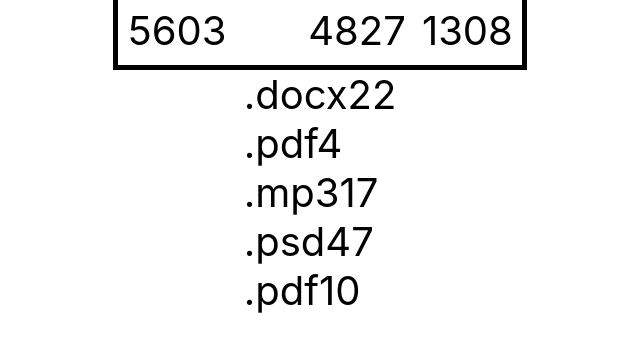
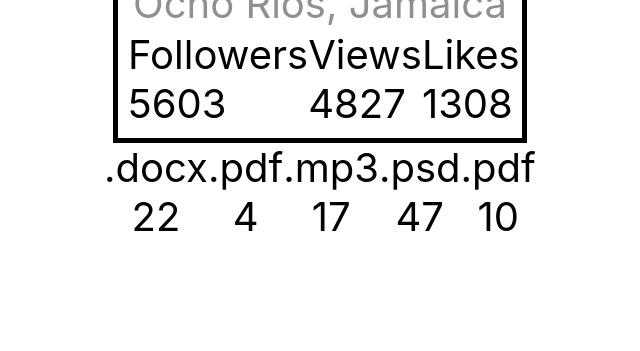
Before and after one commit to Stanislav-i/goit-react-hw-01-components, a React (Create React App) app: page / in a window 1280 px wide. Shown: the part 417-768 px from the top of the page, without its empty margins (320-960 px from the left). Built offline with nearby package versions, Linux system fonts and the light colour scheme.

Commit message:
stats 1.3

```diff
--- a/src/components/Statistics/Statistics.jsx
+++ b/src/components/Statistics/Statistics.jsx
@@ -4,13 +4,11 @@ import PropTypes from 'prop-types';
 export const Statistics = ({ title, stats }) => {
     return (
       <section className="statistics">
-        {title ? (
-                <h2 className="title">{title }</h2>
-        ) : null}
+        {title ? <h2 className="title">{title}</h2> : null}
 
-        <ul className="stat-list">
+        <ul className={css.statlist}>
           {stats.map(data => (
-            <li key={data.id} className="item">
+            <li key={data.id} className={css.item}>
               <span className="label">{data.label}</span>
               <span className="percentage">{data.percentage}</span>
             </li>
--- a/src/components/Statistics/Statistics.module.css
+++ b/src/components/Statistics/Statistics.module.css
@@ -0,0 +1,10 @@
+.statlist {
+    display: flex;
+}
+
+.item {
+    display: flex;
+    flex-direction: column;
+    justify-content: center;
+    align-items: center;
+}
```
